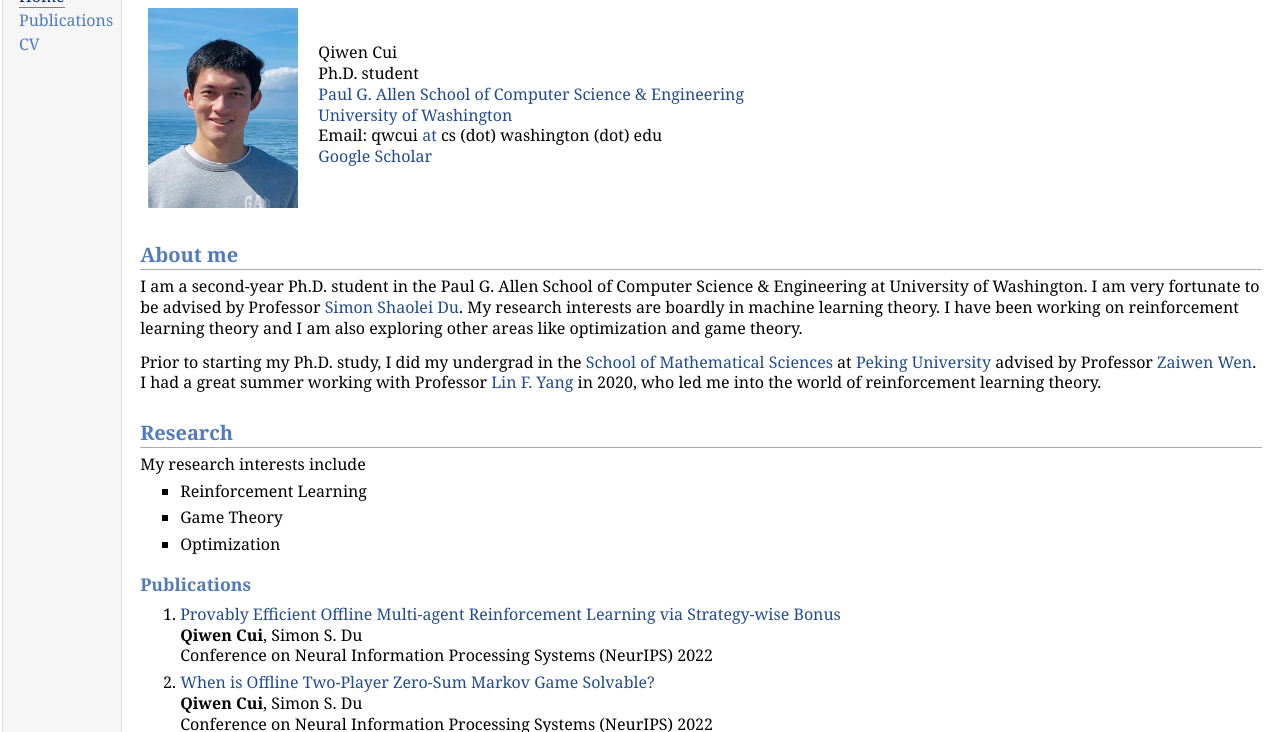
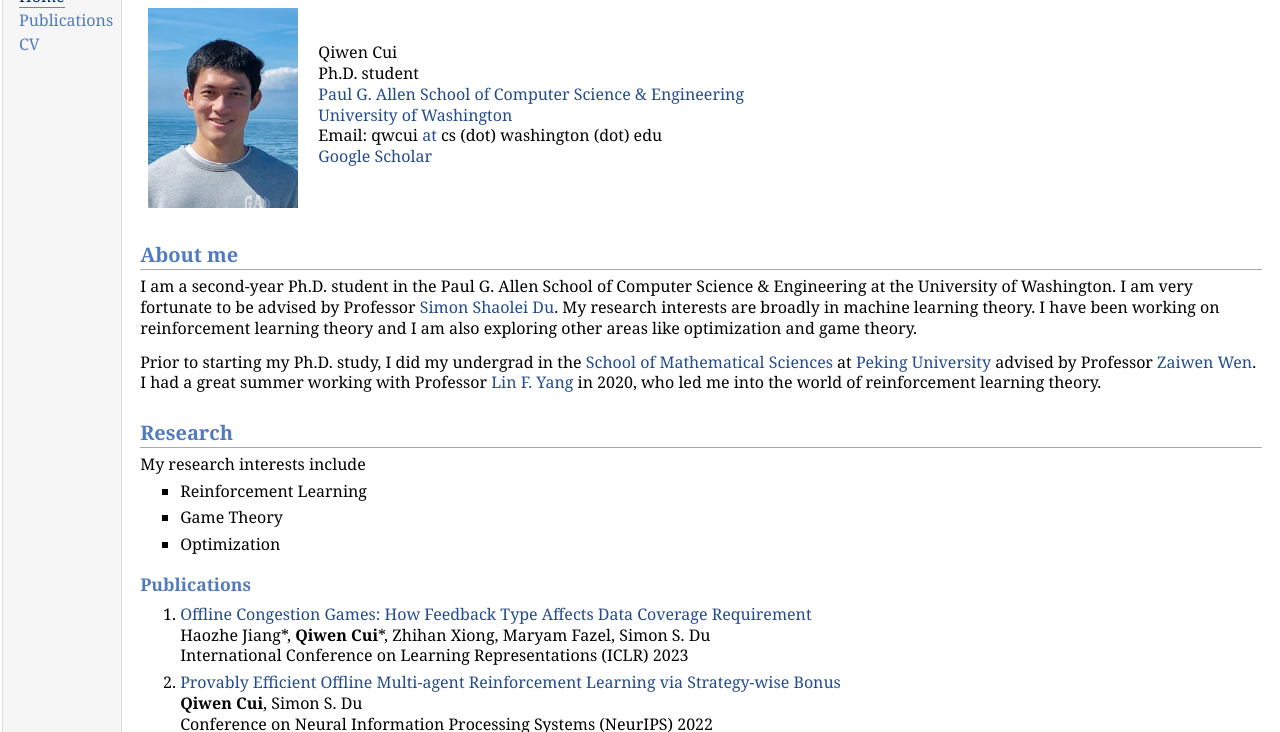
Before and after one commit to qwcui/qwcui.github.io, a plain HTML site: page index.html in a window 1280 px wide. Shown: the part 68-800 px from the top of the page. Drawn offline with Linux system fonts and the light colour scheme.

Commit message:
update 02192023

```diff
--- a/index.html
+++ b/index.html
@@ -30,8 +30,8 @@ Email: qwcui <a href="at">at</a> cs (dot) washington (dot) edu<br />
 <a href="https://scholar.google.com/citations?user=AnSVkUYAAAAJ&amp;hl=en">Google Scholar</a> </p>
 </td></tr></table>
 <h2>About me</h2>
-<p>I am a second-year Ph.D. student in the Paul G. Allen School of Computer Science &amp; Engineering at University of Washington. I am very fortunate to be advised by Professor
-<a href="https://simonshaoleidu.com">Simon Shaolei Du</a>. My research interests are boardly in machine learning theory. I have been working on reinforcement learning theory and I am also exploring other areas like optimization and game theory.</p>
+<p>I am a second-year Ph.D. student in the Paul G. Allen School of Computer Science &amp; Engineering at the University of Washington. I am very fortunate to be advised by Professor
+<a href="https://simonshaoleidu.com">Simon Shaolei Du</a>. My research interests are broadly in machine learning theory. I have been working on reinforcement learning theory and I am also exploring other areas like optimization and game theory.</p>
 <p>Prior to starting my Ph.D. study, I did my undergrad in the <a href="https://www.math.pku.edu.cn/en/">School of Mathematical Sciences</a> at <a href="https://english.pku.edu.cn">Peking University</a> advised by Professor
 <a href="https://bicmr.pku.edu.cn/~wenzw/">Zaiwen Wen</a>. I had a great summer working with Professor <a href="http://drlinyang.net">Lin F. Yang</a> in 2020, who led me into the world of reinforcement learning theory.</p>
 <h2>Research</h2>
@@ -46,6 +46,10 @@ Email: qwcui <a href="at">at</a> cs (dot) washington (dot) edu<br />
 </ul>
 <h3>Publications </h3>
 <ol>
+<li><p><a href="https://arxiv.org/abs/2210.13396">Offline Congestion Games: How Feedback Type Affects Data Coverage Requirement</a><br />
+Haozhe Jiang*, <b>Qiwen Cui</b>*, Zhihan Xiong, Maryam Fazel, Simon S. Du<br />
+International Conference on Learning Representations (ICLR) 2023<br /> </p>
+</li>
 <li><p><a href="https://arxiv.org/abs/2206.00159">Provably Efficient Offline Multi-agent Reinforcement Learning via Strategy-wise Bonus</a><br />
 <b>Qiwen Cui</b>, Simon S. Du<br />
 Conference on Neural Information Processing Systems (NeurIPS) 2022<br /> </p>
```
Also changed, not shown: publications.html (+8 -0 lines), 7 other files.
